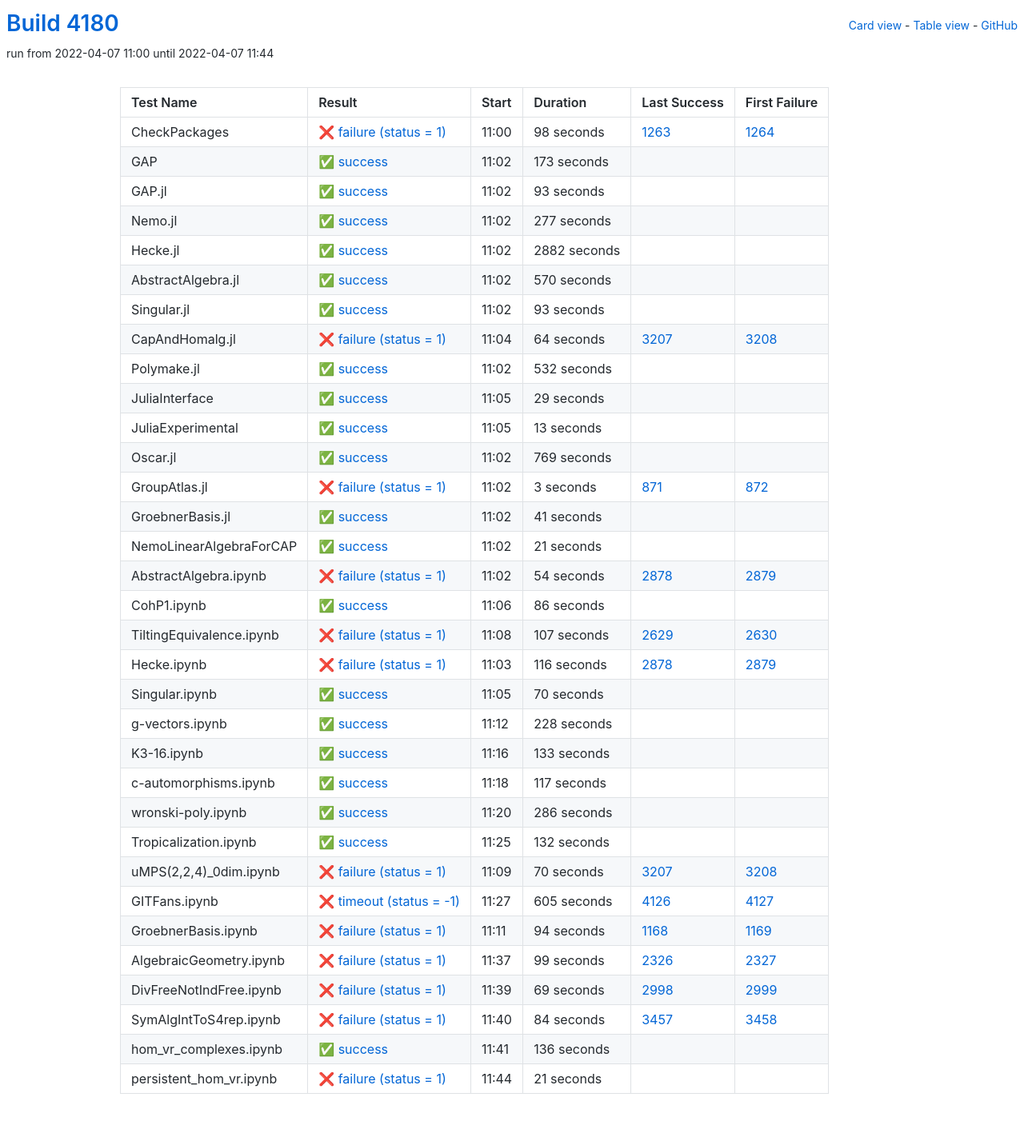
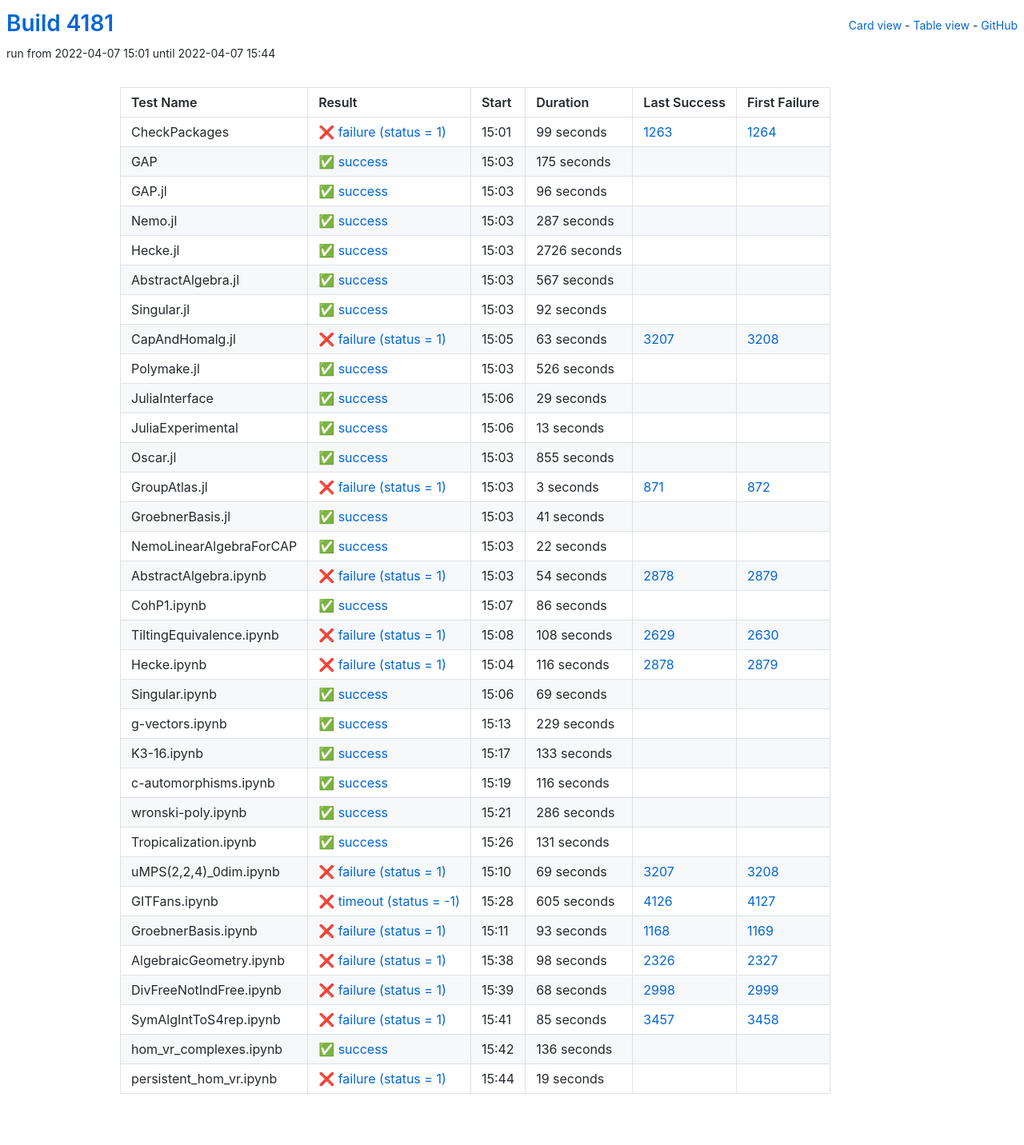
Before and after one commit to oscar-system/oscar-ci-status-stable, a Jekyll site: the page built from table.html, in a window 1280 px wide. Shown: the whole page at 80% size. Built offline with Jekyll 4.4.1, drawn with Linux system fonts in a browser that asks for light colours.

Commit message:
Build #4181

```diff
--- a/_data/ci.yml
+++ b/_data/ci.yml
@@ -1,6 +1,6 @@
 ---
-build: 4180
-build_url: https://oscarci.mathematik.uni-kl.de/job/oscar-stable/4180/
+build: 4181
+build_url: https://oscarci.mathematik.uni-kl.de/job/oscar-stable/4181/
 job: oscar-stable
 organization: oscar-system
 repo: oscar-ci-status-stable
@@ -8,116 +8,116 @@ repourl: https://github.com/oscar-system/oscar-ci-status-stable
 tests:
 - name: CheckPackages
   id: checkpackages
-  log: https://oscarci.mathematik.uni-kl.de/job/oscar-stable/4180/artifact/logs/build-4180/CheckPackages.log
-  start: 2022-04-07 11:00
+  log: https://oscarci.mathematik.uni-kl.de/job/oscar-stable/4181/artifact/logs/build-4181/CheckPackages.log
+  start: 2022-04-07 15:01
   success: false
   exitcode: 1
   status: failure
-  duration: 98
+  duration: 99
   last_success: 1263
   last_success_url: https://oscarci.mathematik.uni-kl.de/job/oscar-stable/1263/
   first_failure: 1264
   first_failure_url: https://oscarci.mathematik.uni-kl.de/job/oscar-stable/1264/
 - name: GAP
   id: gap
-  log: https://oscarci.mathematik.uni-kl.de/job/oscar-stable/4180/artifact/logs/build-4180/GAP.log
-  start: 2022-04-07 11:02
+  log: https://oscarci.mathematik.uni-kl.de/job/oscar-stable/4181/artifact/logs/build-4181/GAP.log
+  start: 2022-04-07 15:03
   success: true
   exitcode: 0
   status: success
-  duration: 173
+  duration: 175
   last_success: false
   last_success_url:
   first_failure: false
   first_failure_url:
 - name: GAP.jl
   id: gap-jl
-  log: https://oscarci.mathematik.uni-kl.de/job/oscar-stable/4180/artifact/logs/build-4180/GAP.jl.log
-  start: 2022-04-07 11:02
+  log: https://oscarci.mathematik.uni-kl.de/job/oscar-stable/4181/artifact/logs/build-4181/GAP.jl.log
+  start: 2022-04-07 15:03
   success: true
   exitcode: 0
   status: success
-  duration: 93
+  duration: 96
   last_success: false
   last_success_url:
   first_failure: false
   first_failure_url:
 - name: Nemo.jl
   id: nemo-jl
-  log: https://oscarci.mathematik.uni-kl.de/job/oscar-stable/4180/artifact/logs/build-4180/Nemo.jl.log
-  start: 2022-04-07 11:02
+  log: https://oscarci.mathematik.uni-kl.de/job/oscar-stable/4181/artifact/logs/build-4181/Nemo.jl.log
+  start: 2022-04-07 15:03
   success: true
   exitcode: 0
   status: success
-  duration: 277
+  duration: 287
   last_success: false
   last_success_url:
   first_failure: false
   first_failure_url:
 - name: Hecke.jl
   id: hecke-jl
-  log: https://oscarci.mathematik.uni-kl.de/job/oscar-stable/4180/artifact/logs/build-4180/Hecke.jl.log
-  start: 2022-04-07 11:02
+  log: https://oscarci.mathematik.uni-kl.de/job/oscar-stable/4181/artifact/logs/build-4181/Hecke.jl.log
+  start: 2022-04-07 15:03
   success: true
   exitcode: 0
   status: success
-  duration: 2882
+  duration: 2726
   last_success: false
   last_success_url:
   first_failure: false
   first_failure_url:
 - name: AbstractAlgebra.jl
   id: abstractalgebra-jl
-  log: https://oscarci.mathematik.uni-kl.de/job/oscar-stable/4180/artifact/logs/build-4180/AbstractAlgebra.jl.log
-  start: 2022-04-07 11:02
+  log: https://oscarci.mathematik.uni-kl.de/job/oscar-stable/4181/artifact/logs/build-4181/AbstractAlgebra.jl.log
+  start: 2022-04-07 15:03
   success: true
   exitcode: 0
   status: success
-  duration: 570
+  duration: 567
   last_success: false
   last_success_url:
   first_failure: false
   first_failure_url:
 - name: Singular.jl
   id: singular-jl
-  log: https://oscarci.mathematik.uni-kl.de/job/oscar-stable/4180/artifact/logs/build-4180/Singular.jl.log
-  start: 2022-04-07 11:02
+  log: https://oscarci.mathematik.uni-kl.de/job/oscar-stable/4181/artifact/logs/build-4181/Singular.jl.log
+  start: 2022-04-07 15:03
   success: true
   exitcode: 0
   status: success
-  duration: 93
+  duration: 92
   last_success: false
   last_success_url:
   first_failure: false
   first_failure_url:
 - name: CapAndHomalg.jl
   id: capandhomalg-jl
-  log: https://oscarci.mathematik.uni-kl.de/job/oscar-stable/4180/artifact/logs/build-4180/CapAndHomalg.jl.log
-  start: 2022-04-07 11:04
+  log: https://oscarci.mathematik.uni-kl.de/job/oscar-stable/4181/artifact/logs/build-4181/CapAndHomalg.jl.log
+  start: 2022-04-07 15:05
   success: false
   exitcode: 1
   status: failure
-  duration: 64
+  duration: 63
   last_success: 3207
   last_success_url: https://oscarci.mathematik.uni-kl.de/job/oscar-stable/3207/
   first_failure: 3208
   first_failure_url: https://oscarci.mathematik.uni-kl.de/job/oscar-stable/3208/
 - name: Polymake.jl
   id: polymake-jl
-  log: https://oscarci.mathematik.uni-kl.de/job/oscar-stable/4180/artifact/logs/build-4180/Polymake.jl.log
-  start: 2022-04-07 11:02
+  log: https://oscarci.mathematik.uni-kl.de/job/oscar-stable/4181/artifact/logs/build-4181/Polymake.jl.log
+  start: 2022-04-07 15:03
   success: true
   exitcode: 0
   status: success
-  duration: 532
+  duration: 526
   last_success: false
   last_success_url:
   first_failure: false
   first_failure_url:
 - name: JuliaInterface
   id: juliainterface
-  log: https://oscarci.mathematik.uni-kl.de/job/oscar-stable/4180/artifact/logs/build-4180/JuliaInterface.log
-  start: 2022-04-07 11:05
+  log: https://oscarci.mathematik.uni-kl.de/job/oscar-stable/4181/artifact/logs/build-4181/JuliaInterface.log
+  start: 2022-04-07 15:06
   success: true
   exitcode: 0
   status: success
@@ -128,8 +128,8 @@ tests:
   first_failure_url:
 - name: JuliaExperimental
   id: juliaexperimental
-  log: https://oscarci.mathematik.uni-kl.de/job/oscar-stable/4180/artifact/logs/build-4180/JuliaExperimental.log
-  start: 2022-04-07 11:05
+  log: https://oscarci.mathematik.uni-kl.de/job/oscar-stable/4181/artifact/logs/build-4181/JuliaExperimental.log
+  start: 2022-04-07 15:06
   success: true
   exitcode: 0
   status: success
@@ -140,20 +140,20 @@ tests:
   first_failure_url:
 - name: Oscar.jl
   id: oscar-jl
-  log: https://oscarci.mathematik.uni-kl.de/job/oscar-stable/4180/artifact/logs/build-4180/Oscar.jl.log
-  start: 2022-04-07 11:02
+  log: https://oscarci.mathematik.uni-kl.de/job/oscar-stable/4181/artifact/logs/build-4181/Oscar.jl.log
+  start: 2022-04-07 15:03
   success: true
   exitcode: 0
   status: success
-  duration: 769
+  duration: 855
   last_success: false
   last_success_url:
   first_failure: false
   first_failure_url:
 - name: GroupAtlas.jl
   id: groupatlas-jl
-  log: https://oscarci.mathematik.uni-kl.de/job/oscar-stable/4180/artifact/logs/build-4180/GroupAtlas.jl.log
-  start: 2022-04-07 11:02
+  log: https://oscarci.mathematik.uni-kl.de/job/oscar-stable/4181/artifact/logs/build-4181/GroupAtlas.jl.log
+  start: 2022-04-07 15:03
   success: false
   exitcode: 1
   status: failure
@@ -164,8 +164,8 @@ tests:
   first_failure_url: https://oscarci.mathematik.uni-kl.de/job/oscar-stable/872/
 - name: GroebnerBasis.jl
   id: groebnerbasis-jl
-  log: https://oscarci.mathematik.uni-kl.de/job/oscar-stable/4180/artifact/logs/build-4180/GroebnerBasis.jl.log
-  start: 2022-04-07 11:02
+  log: https://oscarci.mathematik.uni-kl.de/job/oscar-stable/4181/artifact/logs/build-4181/GroebnerBasis.jl.log
+  start: 2022-04-07 15:03
   success: true
   exitcode: 0
   status: success
@@ -176,20 +176,20 @@ tests:
   first_failure_url:
 - name: NemoLinearAlgebraForCAP
   id: nemolinearalgebraforcap
-  log: https://oscarci.mathematik.uni-kl.de/job/oscar-stable/4180/artifact/logs/build-4180/NemoLinearAlgebraForCAP.log
-  start: 2022-04-07 11:02
+  log: https://oscarci.mathematik.uni-kl.de/job/oscar-stable/4181/artifact/logs/build-4181/NemoLinearAlgebraForCAP.log
+  start: 2022-04-07 15:03
   success: true
   exitcode: 0
   status: success
-  duration: 21
+  duration: 22
   last_success: false
   last_success_url:
   first_failure: false
   first_failure_url:
 - name: AbstractAlgebra.ipynb
   id: abstractalgebra-ipynb
-  log: https://oscarci.mathematik.uni-kl.de/job/oscar-stable/4180/artifact/logs/build-4180/AbstractAlgebra.ipynb.log
-  start: 2022-04-07 11:02
+  log: https://oscarci.mathematik.uni-kl.de/job/oscar-stable/4181/artifact/logs/build-4181/AbstractAlgebra.ipynb.log
+  start: 2022-04-07 15:03
   success: false
   exitcode: 1
   status: failure
@@ -200,8 +200,8 @@ tests:
   first_failure_url: https://oscarci.mathematik.uni-kl.de/job/oscar-stable/2879/
 - name: CohP1.ipynb
   id: cohp1-ipynb
-  log: https://oscarci.mathematik.uni-kl.de/job/oscar-stable/4180/artifact/logs/build-4180/CohP1.ipynb.log
-  start: 2022-04-07 11:06
+  log: https://oscarci.mathematik.uni-kl.de/job/oscar-stable/4181/artifact/logs/build-4181/CohP1.ipynb.log
+  start: 2022-04-07 15:07
   success: true
   exitcode: 0
   status: success
@@ -212,20 +212,20 @@ tests:
   first_failure_url:
 - name: TiltingEquivalence.ipynb
   id: tiltingequivalence-ipynb
-  log: https://oscarci.mathematik.uni-kl.de/job/oscar-stable/4180/artifact/logs/build-4180/TiltingEquivalence.ipynb.log
-  start: 2022-04-07 11:08
+  log: https://oscarci.mathematik.uni-kl.de/job/oscar-stable/4181/artifact/logs/build-4181/TiltingEquivalence.ipynb.log
+  start: 2022-04-07 15:08
   success: false
   exitcode: 1
   status: failure
-  duration: 107
+  duration: 108
   last_success: 2629
   last_success_url: https://oscarci.mathematik.uni-kl.de/job/oscar-stable/2629/
   first_failure: 2630
   first_failure_url: https://oscarci.mathematik.uni-kl.de/job/oscar-stable/2630/
 - name: Hecke.ipynb
   id: hecke-ipynb
-  log: https://oscarci.mathematik.uni-kl.de/job/oscar-stable/4180/artifact/logs/build-4180/Hecke.ipynb.log
-  start: 2022-04-07 11:03
+  log: https://oscarci.mathematik.uni-kl.de/job/oscar-stable/4181/artifact/logs/build-4181/Hecke.ipynb.log
+  start: 2022-04-07 15:04
   success: false
   exitcode: 1
   status: failure
@@ -236,32 +236,32 @@ tests:
   first_failure_url: https://oscarci.mathematik.uni-kl.de/job/oscar-stable/2879/
 - name: Singular.ipynb
   id: singular-ipynb
-  log: https://oscarci.mathematik.uni-kl.de/job/oscar-stable/4180/artifact/logs/build-4180/Singular.ipynb.log
-  start: 2022-04-07 11:05
+  log: https://oscarci.mathematik.uni-kl.de/job/oscar-stable/4181/artifact/logs/build-4181/Singular.ipynb.log
+  start: 2022-04-07 15:06
   success: true
   exitcode: 0
   status: success
-  duration: 70
+  duration: 69
   last_success: false
   last_success_url:
   first_failure: false
   first_failure_url:
 - name: g-vectors.ipynb
   id: g-vectors-ipynb
-  log: https://oscarci.mathematik.uni-kl.de/job/oscar-stable/4180/artifact/logs/build-4180/g-vectors.ipynb.log
-  start: 2022-04-07 11:12
+  log: https://oscarci.mathematik.uni-kl.de/job/oscar-stable/4181/artifact/logs/build-4181/g-vectors.ipynb.log
+  start: 2022-04-07 15:13
   success: true
   exitcode: 0
   status: success
-  duration: 228
+  duration: 229
   last_success: false
   last_success_url:
   first_failure: false
   first_failure_url:
 - name: K3-16.ipynb
   id: k3-16-ipynb
-  log: https://oscarci.mathematik.uni-kl.de/job/oscar-stable/4180/artifact/logs/build-4180/K3-16.ipynb.log
-  start: 2022-04-07 11:16
+  log: https://oscarci.mathematik.uni-kl.de/job/oscar-stable/4181/artifact/logs/build-4181/K3-16.ipynb.log
+  start: 2022-04-07 15:17
   success: true
   exitcode: 0
   status: success
@@ -272,20 +272,20 @@ tests:
   first_failure_url:
 - name: c-automorphisms.ipynb
   id: c-automorphisms-ipynb
-  log: https://oscarci.mathematik.uni-kl.de/job/oscar-stable/4180/artifact/logs/build-4180/c-automorphisms.ipynb.log
-  start: 2022-04-07 11:18
+  log: https://oscarci.mathematik.uni-kl.de/job/oscar-stable/4181/artifact/logs/build-4181/c-automorphisms.ipynb.log
+  start: 2022-04-07 15:19
   success: true
   exitcode: 0
   status: success
-  duration: 117
+  duration: 116
   last_success: false
   last_success_url:
   first_failure: false
   first_failure_url:
 - name: wronski-poly.ipynb
   id: wronski-poly-ipynb
-  log: https://oscarci.mathematik.uni-kl.de/job/oscar-stable/4180/artifact/logs/build-4180/wronski-poly.ipynb.log
-  start: 2022-04-07 11:20
+  log: https://oscarci.mathematik.uni-kl.de/job/oscar-stable/4181/artifact/logs/build-4181/wronski-poly.ipynb.log
+  start: 2022-04-07 15:21
   success: true
   exitcode: 0
   status: success
@@ -296,32 +296,32 @@ tests:
   first_failure_url:
 - name: Tropicalization.ipynb
   id: tropicalization-ipynb
-  log: https://oscarci.mathematik.uni-kl.de/job/oscar-stable/4180/artifact/logs/build-4180/Tropicalization.ipynb.log
-  start: 2022-04-07 11:25
+  log: https://oscarci.mathematik.uni-kl.de/job/oscar-stable/4181/artifact/logs/build-4181/Tropicalization.ipynb.log
+  start: 2022-04-07 15:26
   success: true
   exitcode: 0
   status: success
-  duration: 132
+  duration: 131
   last_success: false
   last_success_url:
   first_failure: false
   first_failure_url:
 - name: uMPS(2,2,4)_0dim.ipynb
   id: umps-2-2-4-0dim-ipynb
-  log: https://oscarci.mathematik.uni-kl.de/job/oscar-stable/4180/artifact/logs/build-4180/uMPS-2-2-4-_0dim.ipynb.log
-  start: 2022-04-07 11:09
+  log: https://oscarci.mathematik.uni-kl.de/job/oscar-stable/4181/artifact/logs/build-4181/uMPS-2-2-4-_0dim.ipynb.log
+  start: 2022-04-07 15:10
   success: false
   exitcode: 1
   status: failure
-  duration: 70
+  duration: 69
   last_success: 3207
   last_success_url: https://oscarci.mathematik.uni-kl.de/job/oscar-stable/3207/
   first_failure: 3208
   first_failure_url: https://oscarci.mathematik.uni-kl.de/job/oscar-stable/3208/
 - name: GITFans.ipynb
   id: gitfans-ipynb
-  log: https://oscarci.mathematik.uni-kl.de/job/oscar-stable/4180/artifact/logs/build-4180/GITFans.ipynb.log
-  start: 2022-04-07 11:27
+  log: https://oscarci.mathematik.uni-kl.de/job/oscar-stable/4181/artifact/logs/build-4181/GITFans.ipynb.log
+  start: 2022-04-07 15:28
   success: false
   exitcode: -1
   status: timeout
@@ -332,56 +332,56 @@ tests:
   first_failure_url: https://oscarci.mathematik.uni-kl.de/job/oscar-stable/4127/
 - name: GroebnerBasis.ipynb
   id: groebnerbasis-ipynb
-  log: https://oscarci.mathematik.uni-kl.de/job/oscar-stable/4180/artifact/logs/build-4180/GroebnerBasis.ipynb.log
-  start: 2022-04-07 11:11
+  log: https://oscarci.mathematik.uni-kl.de/job/oscar-stable/4181/artifact/logs/build-4181/GroebnerBasis.ipynb.log
+  start: 2022-04-07 15:11
   success: false
   exitcode: 1
   status: failure
-  duration: 94
+  duration: 93
   last_success: 1168
   last_success_url: https://oscarci.mathematik.uni-kl.de/job/oscar-stable/1168/
   first_failure: 1169
   first_failure_url: https://oscarci.mathematik.uni-kl.de/job/oscar-stable/1169/
 - name: AlgebraicGeometry.ipynb
   id: algebraicgeometry-ipynb
-  log: https://oscarci.mathematik.uni-kl.de/job/oscar-stable/4180/artifact/logs/build-4180/AlgebraicGeometry.ipynb.log
-  start: 2022-04-07 11:37
+  log: https://oscarci.mathematik.uni-kl.de/job/oscar-stable/4181/artifact/logs/build-4181/AlgebraicGeometry.ipynb.log
+  start: 2022-04-07 15:38
   success: false
   exitcode: 1
   status: failure
-  duration: 99
+  duration: 98
   last_success: 2326
   last_success_url: https://oscarci.mathematik.uni-kl.de/job/oscar-stable/2326/
   first_failure: 2327
   first_failure_url: https://oscarci.mathematik.uni-kl.de/job/oscar-stable/2327/
 - name: DivFreeNotIndFree.ipynb
   id: divfreenotindfree-ipynb
-  log: https://oscarci.mathematik.uni-kl.de/job/oscar-stable/4180/artifact/logs/build-4180/DivFreeNotIndFree.ipynb.log
-  start: 2022-04-07 11:39
+  log: https://oscarci.mathematik.uni-kl.de/job/oscar-stable/4181/artifact/logs/build-4181/DivFreeNotIndFree.ipynb.log
+  start: 2022-04-07 15:39
   success: false
   exitcode: 1
   status: failure
-  duration: 69
+  duration: 68
   last_success: 2998
   last_success_url: https://oscarci.mathematik.uni-kl.de/job/oscar-stable/2998/
   first_failure: 2999
   first_failure_url: https://oscarci.mathematik.uni-kl.de/job/oscar-stable/2999/
 - name: SymAlgIntToS4rep.ipynb
   id: symalginttos4rep-ipynb
-  log: https://oscarci.mathematik.uni-kl.de/job/oscar-stable/4180/artifact/logs/build-4180/SymAlgIntToS4rep.ipynb.log
-  start: 2022-04-07 11:40
+  log: https://oscarci.mathematik.uni-kl.de/job/oscar-stable/4181/artifact/logs/build-4181/SymAlgIntToS4rep.ipynb.log
+  start: 2022-04-07 15:41
   success: false
   exitcode: 1
   status: failure
-  duration: 84
+  duration: 85
   last_success: 3457
   last_success_url: https://oscarci.mathematik.uni-kl.de/job/oscar-stable/3457/
   first_failure: 3458
   first_failure_url: https://oscarci.mathematik.uni-kl.de/job/oscar-stable/3458/
 - name: hom_vr_complexes.ipynb
   id: hom-vr-complexes-ipynb
-  log: https://oscarci.mathematik.uni-kl.de/job/oscar-stable/4180/artifact/logs/build-4180/hom_vr_complexes.ipynb.log
-  start: 2022-04-07 11:41
+  log: https://oscarci.mathematik.uni-kl.de/job/oscar-stable/4181/artifact/logs/build-4181/hom_vr_complexes.ipynb.log
+  start: 2022-04-07 15:42
   success: true
   exitcode: 0
   status: success
@@ -392,12 +392,12 @@ tests:
   first_failure_url:
 - name: persistent_hom_vr.ipynb
   id: persistent-hom-vr-ipynb
-  log: https://oscarci.mathematik.uni-kl.de/job/oscar-stable/4180/artifact/logs/build-4180/persistent_hom_vr.ipynb.log
-  start: 2022-04-07 11:44
+  log: https://oscarci.mathematik.uni-kl.de/job/oscar-stable/4181/artifact/logs/build-4181/persistent_hom_vr.ipynb.log
+  start: 2022-04-07 15:44
   success: false
   exitcode: 1
   status: failure
-  duration: 21
+  duration: 19
   last_success: false
   last_success_url:
   first_failure: false
```
Also changed, not shown: README.md.
